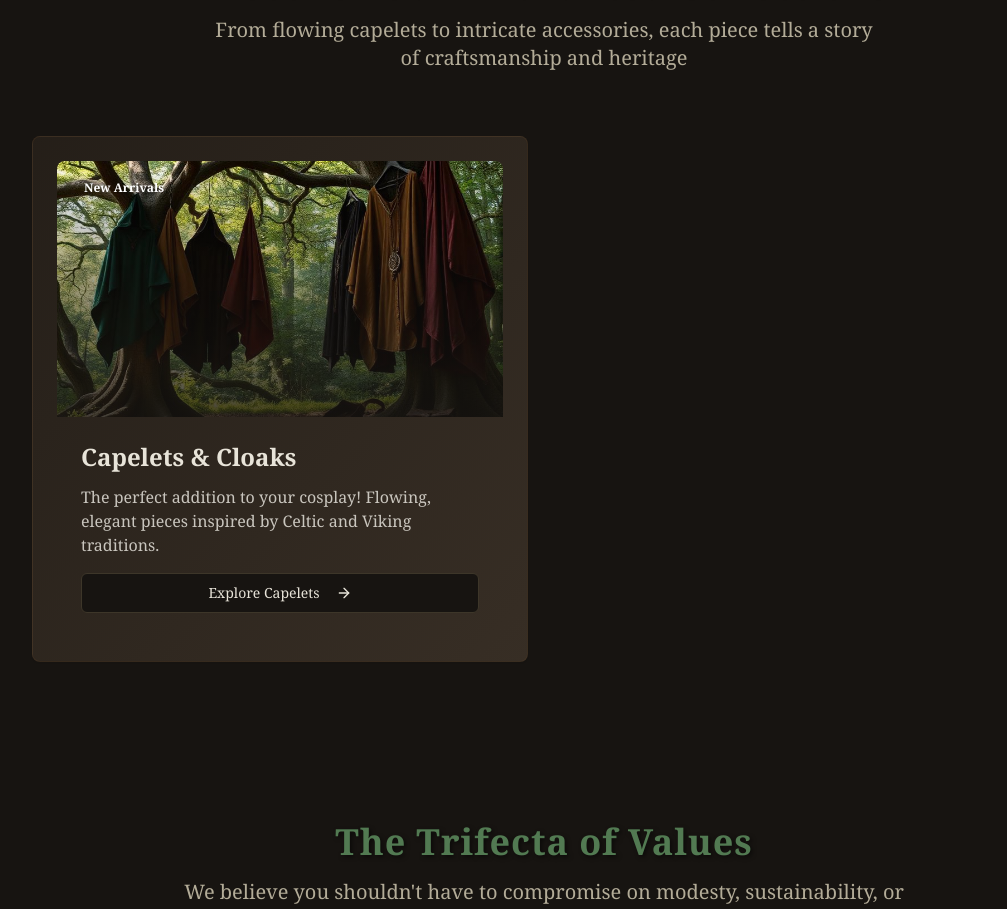
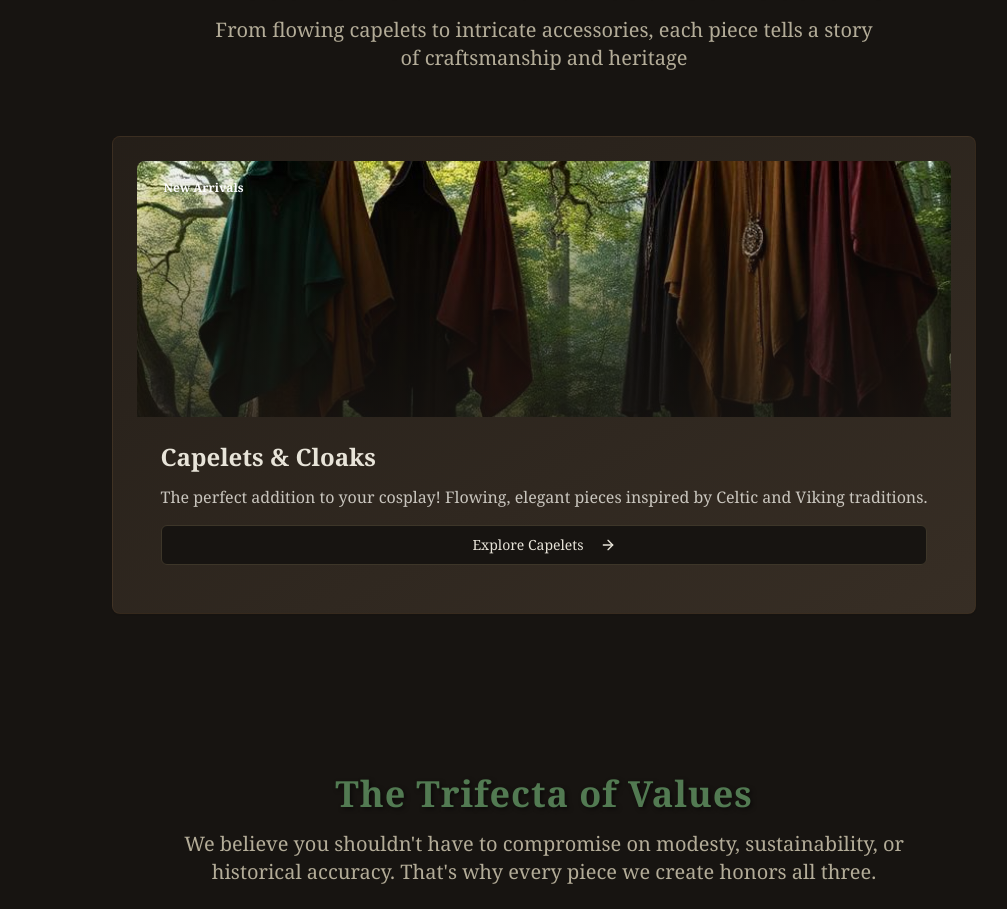
Before and after one commit to capthvnsen/tincture-tales-threads, a React (Vite) app: page / in a window 1280 px wide. Shown: the part 920-1829 px from the top of the page, without its empty margins (96-1103 px from the left). Built offline with nearby package versions, Linux system fonts and the light colour scheme.

Commit message:
Center "Capulets & Cloaks" box

```diff
--- a/src/pages/Index.tsx
+++ b/src/pages/Index.tsx
@@ -85,7 +85,7 @@ const Index = () => {
             </p>
           </div>
 
-          <div className="grid md:grid-cols-2 gap-8 max-w-5xl mx-auto">
+          <div className="flex justify-center max-w-5xl mx-auto">
             {/* Capelets Collection */}
             <Card className="medieval-card hover-lift cursor-pointer group">
               <div className="relative overflow-hidden rounded-t-lg">
```
